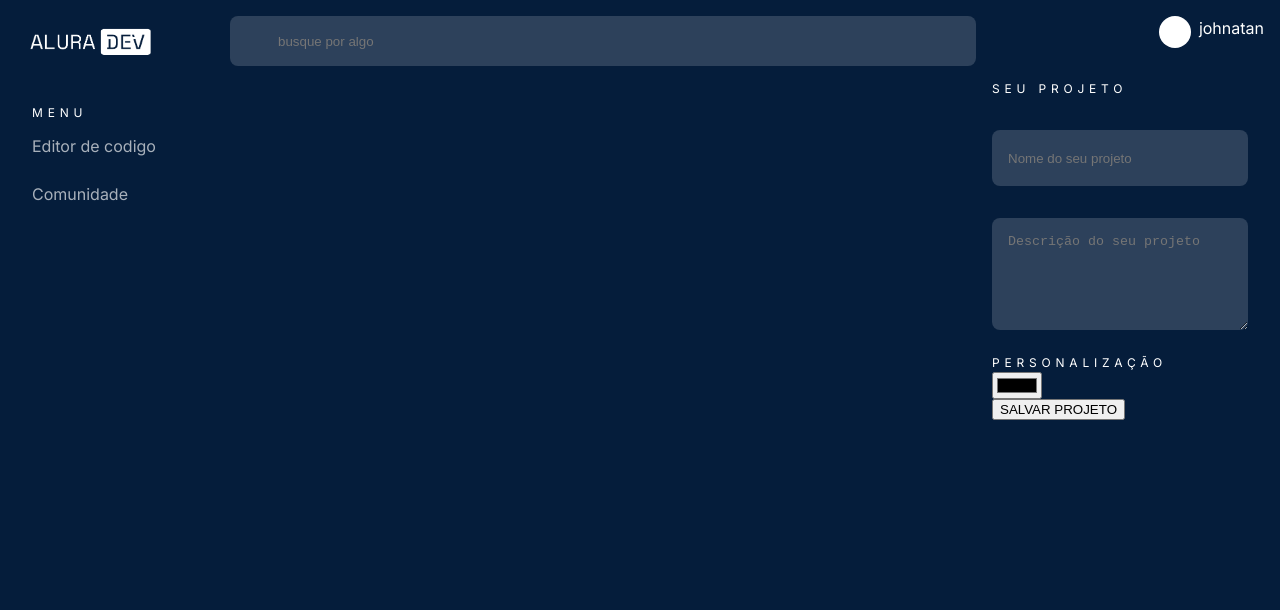
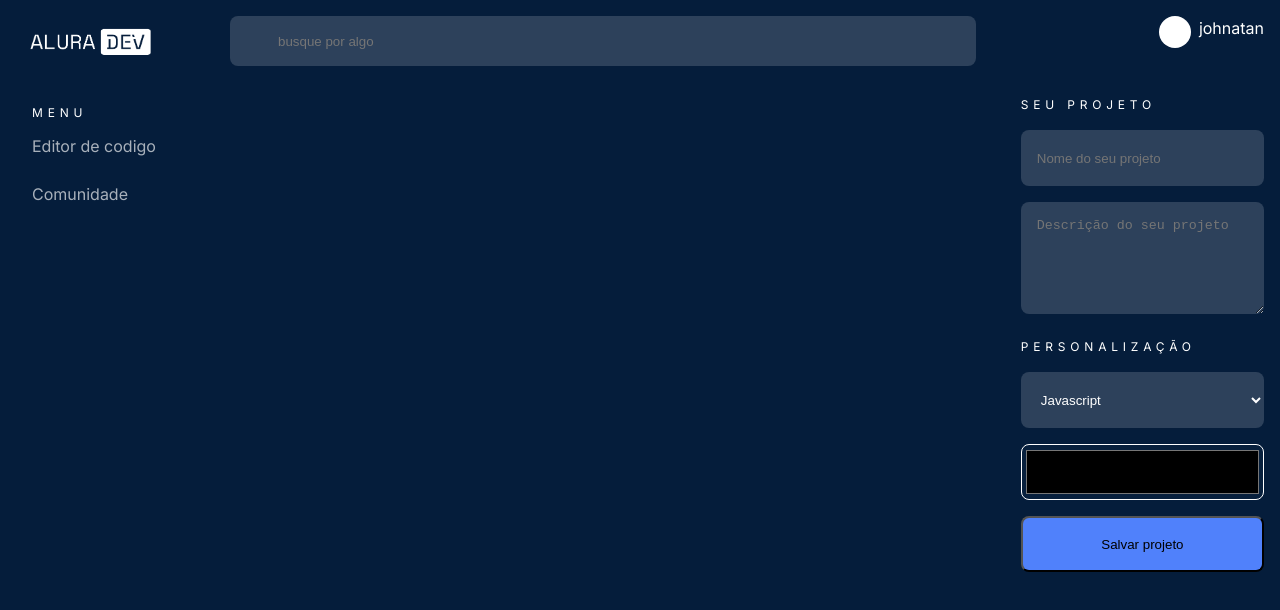
Before and after one commit to sirpantheon/all-dev, a Next.js app: page / in a window 1280 px wide. Shown: the top 610 px of the page. Built offline with nearby package versions, Linux system fonts and the light colour scheme.

Commit message:
sub-menu-bottom

```diff
--- a/src/components/sub-menu/index.jsx
+++ b/src/components/sub-menu/index.jsx
@@ -3,21 +3,37 @@ import styles from "./sub-menu.module.scss";
 export default function SubMenu() {
   return (
     <div className={styles.sub_menu}>
+      <form action="" method="get" id="sub_menu">
         <div className={styles.sub_menu_list}>
           <label>seu projeto</label>
-        <input type="text" placeholder="Nome do seu projeto" name="projeto" className={styles.input_projeto}/>
+          <input
+            type="text"
+            placeholder="Nome do seu projeto"
+            name="projeto"
+            className={styles.input_projeto}
+          />
           <textarea
             name="descrição"
             placeholder="Descrição do seu projeto"
             rows="4"
             cols="20"
           />
-      <div>
+          <div className={styles.sub_menu_bottom}>
             <label>personalização</label>
+            <select name="linguagens">
+              <option value="python">Python</option>
+              <option value="javascript" selected>
+                Javascript
+              </option>
+              <option value="typescript">TypeScript</option>
+            </select>
             <input type="color" name="cor" />
           </div>
-        <input type="submit" name="enviar" placeholder="salvar" value="SALVAR PROJETO" />
         </div>
+      </form>
+      <button type="submit" form="sub_menu" value="Submit">
+        Salvar projeto
+      </button>
     </div>
   );
 }
--- a/src/components/sub-menu/sub-menu.module.scss
+++ b/src/components/sub-menu/sub-menu.module.scss
@@ -4,15 +4,14 @@
   display: flex;
   justify-content: flex-start;
   align-items: flex-start;
-  width: 22.5vw;
-  height: 89%;
-  right: 0px;
+  width: 19vw;
+  right: 0rem;
   top: 5rem;
   color: #fff;
+  margin: 1rem;
   .sub_menu_list {
     display: flex;
     flex-direction: column;
-    width: 20vw;
 
     label {
       font-style: normal;
@@ -45,8 +44,9 @@
       align-self: stretch;
       flex-grow: 0;
       height: 3.5rem;
-      margin: 2rem 0;
+      margin: 1rem 0;
       padding: 0 1rem;
+      color: #fff;
     }
   }
   div {
@@ -55,4 +55,47 @@
     justify-content: flex-start;
     align-items: flex-start;
   }
+
+  button {
+    background: #5081fb;
+    border-radius: 8px;
+    height: 3.5rem;
+    flex: none;
+    order: 0;
+    align-self: stretch;
+    flex-grow: 0;
+  }
 }
+.sub_menu_bottom {
+  display: flex;
+  flex-direction: column;
+  justify-content: flex-start;
+  align-items: flex-start;
+  width: 19vw;
+  select {
+    background: rgba(255, 255, 255, 0.16);
+    border-radius: 8px;
+    flex: none;
+    order: 0;
+    align-self: stretch;
+    flex-grow: 0;
+    border: none;
+    color: #fff;
+    height: 3.5rem;
+    padding: 0 1rem;
+    margin: 1rem 0;
+  }
+
+  input {
+    width: 100%;
+    height: 3.5rem;
+    background: rgba(196, 196, 196, 0.01);
+    border: 1px solid #ffffff;
+    border-radius: 8px;
+    flex: none;
+    order: 0;
+    align-self: stretch;
+    flex-grow: 0;
+    margin-bottom: 1rem;
+  }
+}
```
Lines whose indentation alone changed are shown as unchanged.
